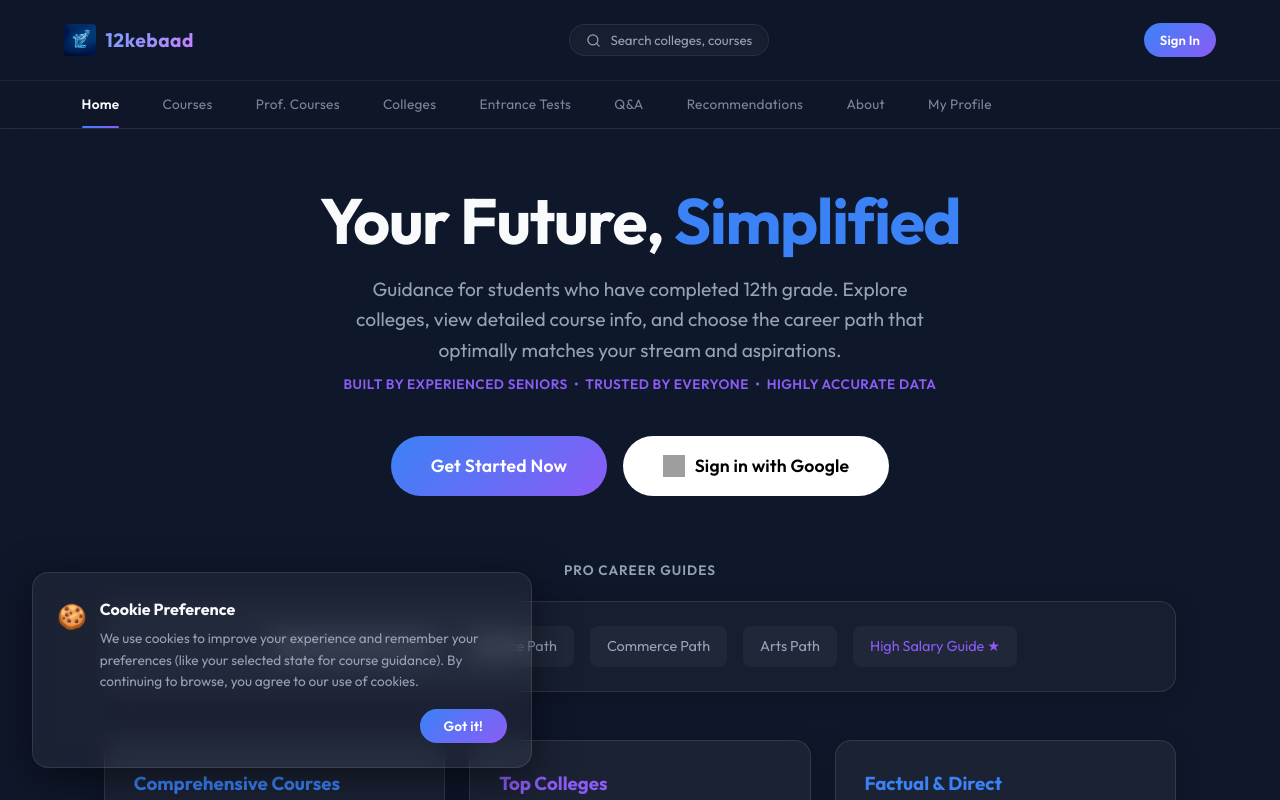
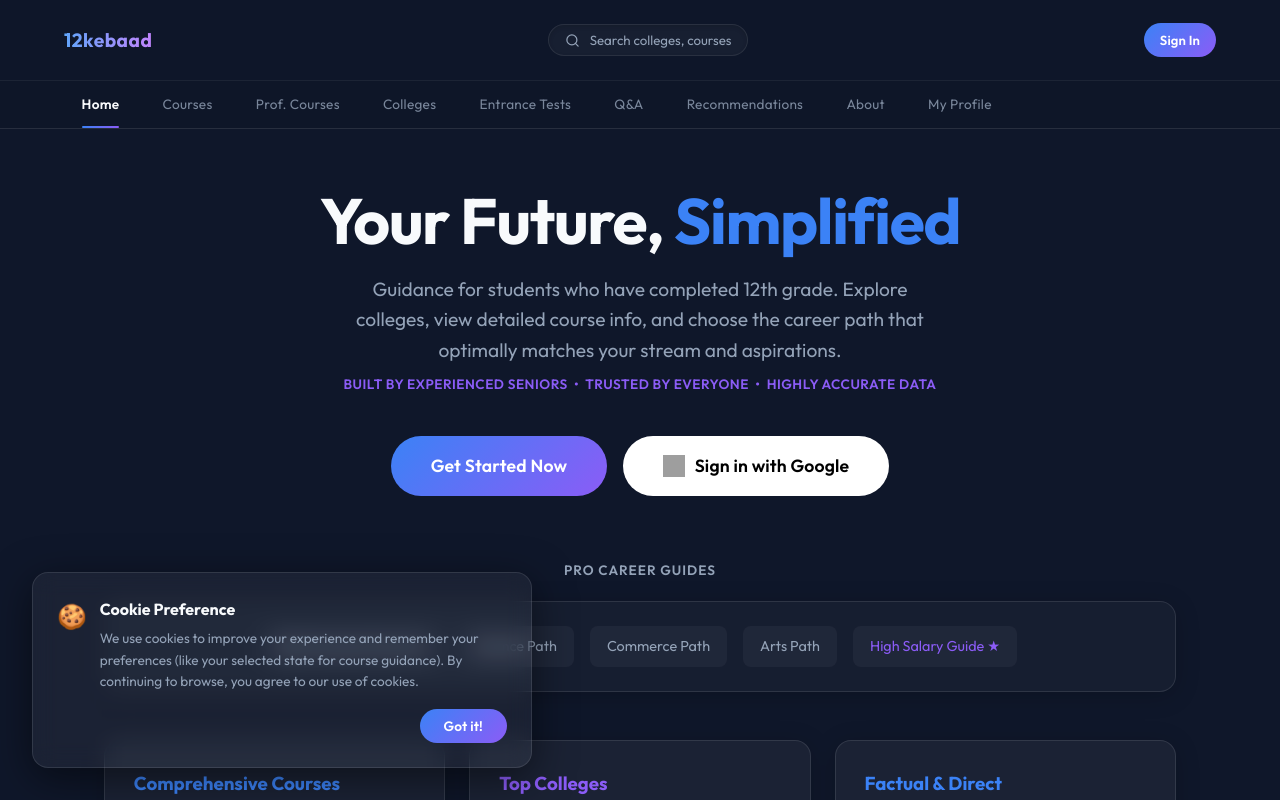
Before and after one commit to 12kebaadteam/12kebaad, a Next.js app: page / in a window 1280 px wide. Shown: the top 800 px of the page. Built offline with nearby package versions, Linux system fonts and the light colour scheme; no server answers; grey boxes are pictures that could not be loaded.

Commit message:
Remove image logo from homepage NavBar

```diff
--- a/src/components/NavBar.tsx
+++ b/src/components/NavBar.tsx
@@ -25,7 +25,6 @@ export default function NavBar() {
     <nav className="navbar">
       <div className="navbar-top">
         <Link href="/" className="logo" style={{ display: 'flex', alignItems: 'center', gap: '0.6rem', textDecoration: 'none' }}>
-          <img src="/logo.png" alt="12kebaad Logo" style={{ height: '32px', borderRadius: '4px' }} />
           <span style={{ fontSize: '1.2rem', fontWeight: 'bold', color: 'var(--text-main)', letterSpacing: '0.5px' }}>12kebaad</span>
         </Link>
         <div style={{ flex: 1, display: 'flex', justifyContent: 'center' }}>
```
